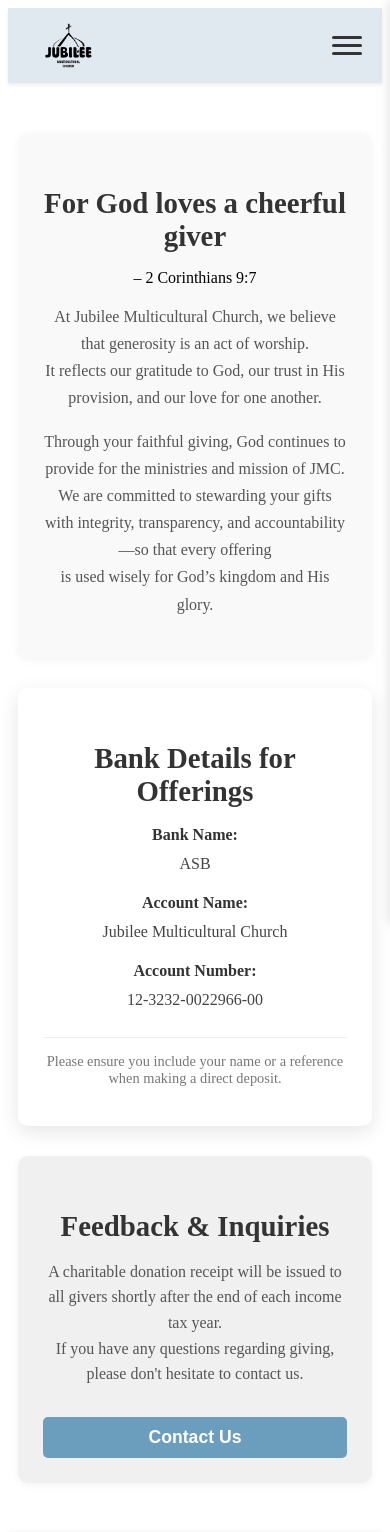
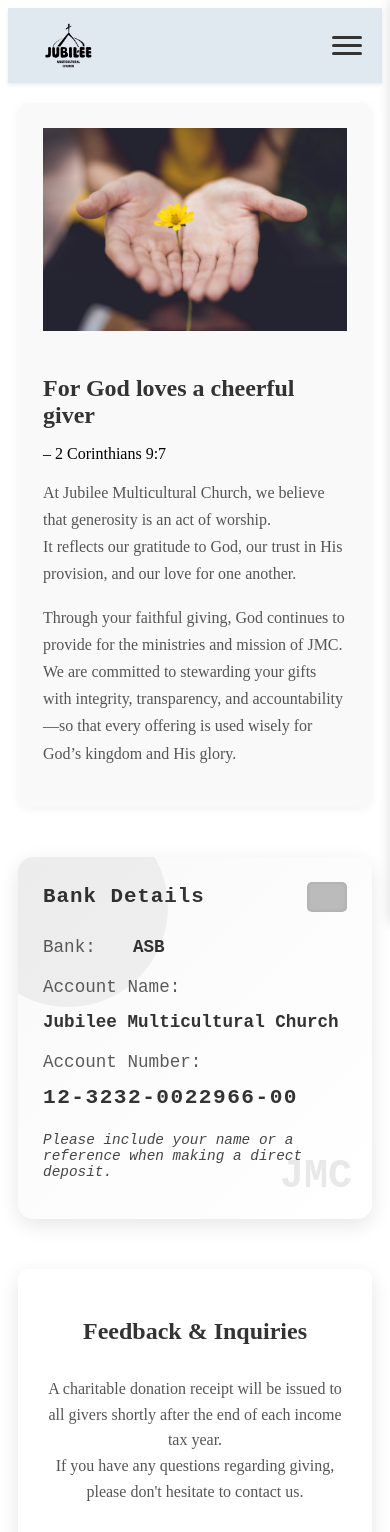
Before and after one commit to albert-newton-liu/jmc, a React (Vite) app: page /giving in a window 390 px wide. Shown: the top 1532 px of the page. Built offline with nearby package versions, Linux system fonts and the light colour scheme.

Commit message:
refine giving page

```diff
--- a/src/pages/About/AboutContentSection/index.jsx
+++ b/src/pages/About/AboutContentSection/index.jsx
@@ -39,7 +39,7 @@
             </AboutBlock>
 
             <AboutBlock
-                title="Vision statments"
+                title="Vision statements"
                 imageUrl="/images/about2.jpg"
                 imageLeft={false}
             >
--- a/src/pages/Giving/Giving.css
+++ b/src/pages/Giving/Giving.css
@@ -1,49 +1,44 @@
 /* src/pages/Giving.css */
 
 .giving-page-container {
-    padding: 40px 20px; /* Padding around the page content */
-    max-width: 1000px; /* Max width for the content for readability */
-    margin: 0 auto; /* Centers the page content */
-    text-align: center; /* Default text alignment for the page */
-    box-sizing: border-box; /* IMPORTANT: Ensures padding is included in the element's total width */
-}
-
-/* Top Image Section */
-.giving-top-image-container {
-    width: 100%;
-    margin-bottom: 50px; /* Space below the image */
-    overflow: hidden; /* Ensures image fits within its container */
-    border-radius: 10px; /* Slightly rounded corners for the image container */
-    box-shadow: 0 4px 15px rgba(0, 0, 0, 0.1); /* Soft shadow for the image */
-}
-
-.giving-banner-image {
-    width: 100%;
-    height: auto; /* Maintain aspect ratio */
-    display: block; /* Remove extra space below image */
-}
-
-/* Giving Words Section */
-.giving-words-section {
-    margin-bottom: 50px; /* Space below this section */
-    background-color: #f9f9f9; /* Light background for the text box */
-    padding: 30px;
-    border-radius: 10px;
-    box-shadow: 0 2px 10px rgba(0, 0, 0, 0.05); /* Subtle shadow */
-    text-align: left; /* Align text within this section to the left */
-    width: 100%; /* Ensure this section takes full width */
+    padding: 40px 20px;
+    max-width: 90%;
+    margin: 0 auto;
+    text-align: center;
     box-sizing: border-box;
 }
 
-.giving-words-section p {
-    text-align: center; /* This will center all paragraphs within this section */
+.giving-words-section-wrapper {
+    display: flex;
+    align-items: center;
+    gap: 30px;
+    margin-bottom: 40px;
+    padding: 40px;
+    background-color: #f9f9f9;
+    border-radius: 10px;
+    box-shadow: 0 2px 10px rgba(0, 0, 0, 0.05);
+    box-sizing: border-box;
+}
+
+.giving-section-icon {
+    width: 40%;
+    height: auto;
+    flex-shrink: 0;
+}
+
+.giving-words-content {
+    flex: 1;
 }
 
 .giving-words-title {
     font-size: 1.9em;
     color: #333;
     margin-bottom: 20px;
-    text-align: center; /* Center the title within its section */
+    text-align: left;
+}
+
+.giving-words-content p {
+    text-align: left;
 }
 
 .giving-words-text {
@@ -53,65 +48,30 @@
     margin-bottom: 15px;
 }
 
-/* Bank Information Section (using a consistent 'card' style) */
-.bank-info-section {
-    width: 100%; /* Ensures this section takes full width */
-    background-color: #ffffff;
-    padding: 40px;
-    border-radius: 10px;
-    box-shadow: 0 6px 20px rgba(0, 0, 0, 0.1);
-    margin-bottom: 50px;
-    text-align: center; /* Centers text inside the card, including bank details */
-    box-sizing: border-box;
-}
-
-.bank-info-section h3 {
-    font-size: 1.9em;
-    color: #333;
-    margin-bottom: 30px;
-    text-align: center; /* Center the title within its card */
-}
-
-.bank-detail-item {
-    font-size: 1.1em;
-    color: #555;
-    margin-bottom: 15px;
-    display: flex; /* Keeps strong and span inline */
-    align-items: flex-start; /* Aligns items to the start of the cross-axis */
-    gap: 8px;
-    line-height: 1.5;
-    justify-content: center; /* Centers the label and value horizontally */
-    flex-wrap: wrap; /* Allows label and value to wrap if space is limited */
-}
-
-.bank-detail-item strong {
-    color: #333;
-    flex-shrink: 0; /* Prevent label from shrinking */
-}
-
-.bank-info-value {
-    font-weight:lighter; /* Make the actual bank info values bold */
-    color: #444;
-}
-
-.bank-info-note {
-    font-size: 0.9em;
-    color: #777;
-    margin-top: 25px;
-    border-top: 1px solid #eee;
-    padding-top: 15px;
-    text-align: center; /* Center the note */
+/* New container for side-by-side cards */
+.info-cards-wrapper {
+    display: flex;
+    justify-content: center;
+    gap: 30px;
+    margin-bottom: 20px;
 }
 
 /* Feedback Section */
 .feedback-section {
-    width: 100%; /* Ensures this section takes full width */
-    background-color: #f0f0f0; /* Light grey background for feedback section */
+    flex: 1;
+    /* Allows the section to grow and shrink */
+    max-width: 60%;
+    background-color: #ffffff;
+    /* Consistent with the light card style */
     padding: 40px;
     border-radius: 10px;
-    box-shadow: 0 2px 10px rgba(0, 0, 0, 0.05);
-    margin-bottom: 40px; /* Space before the footer */
+    box-shadow: 0 6px 20px rgba(0, 0, 0, 0.1);
     box-sizing: border-box;
+    display: flex;
+    /* Using flex to align content */
+    flex-direction: column;
+    justify-content: space-between;
+    /* Pushes the button to the bottom */
 }
 
 .feedback-title {
@@ -126,13 +86,10 @@
     color: #555;
     line-height: 1.6;
     margin-bottom: 30px;
-    max-width: 800px; /* Still good to limit text width for readability, but can be adjusted */
-    margin-left: auto;
-    margin-right: auto;
 }
 
 .contact-us-button {
-    background-color: #6B9EBD; /* Your brand color */
+    background-color: #6B9EBD;
     color: #ffffff;
     padding: 12px 25px;
     border: none;
@@ -142,7 +99,8 @@
     cursor: pointer;
     transition: background-color 0.3s ease, transform 0.2s ease;
     display: inline-block;
-    align-items: center;
+    align-self: center;
+    /* Center the button within the flex container */
 }
 
 .contact-us-button:hover {
@@ -150,36 +108,192 @@
     transform: translateY(-2px);
 }
 
-/* Responsive adjustments */
+/* 银行卡样式 */
+.bank-card-container {
+    flex: 1;
+    /* Allows the card to grow and shrink */
+    max-width: 40%;
+    background: linear-gradient(135deg, #f9f9f9, #ffffff);
+    color: #333333;
+    padding: 30px;
+    border-radius: 15px;
+    box-shadow: 0 6px 20px rgba(0, 0, 0, 0.1);
+    position: relative;
+    overflow: hidden;
+    font-family: 'Courier New', Courier, monospace;
+    text-align: left;
+    display: flex;
+    flex-direction: column;
+}
+
+.bank-card-container::before {
+    content: '';
+    position: absolute;
+    top: -50px;
+    left: -50px;
+    width: 200px;
+    height: 200px;
+    background: rgba(0, 0, 0, 0.05);
+    border-radius: 50%;
+    transform: rotate(45deg);
+}
+
+.bank-card-header {
+    display: flex;
+    justify-content: space-between;
+    align-items: center;
+    margin-bottom: 20px;
+}
+
+.bank-card-title {
+    font-size: 1.5em;
+    font-weight: bold;
+    margin: 0;
+    letter-spacing: 1px;
+}
+
+.bank-card-chip {
+    width: 40px;
+    height: 30px;
+    background-color: #bbbbbb;
+    border-radius: 5px;
+    box-shadow: inset 0 0 5px rgba(0, 0, 0, 0.1);
+}
+
+.bank-card-details {
+    margin-bottom: 20px;
+    display: flex;
+    flex-direction: column;
+    gap: 10px;
+}
+
+.bank-card-row {
+    display: flex;
+    justify-content: space-between;
+    font-size: 1.1em;
+    line-height: 30px;
+}
+
+.detail-label {
+    opacity: 0.8;
+}
+
+.detail-value {
+    font-weight: bold;
+}
+
+.account-number {
+    font-size: 1.4em;
+    letter-spacing: 1.5px;
+}
+
+.bank-card-note {
+    font-size: 0.9em;
+    opacity: 0.9;
+    font-style: italic;
+    margin-top: auto;
+}
+
+.bank-card-logo {
+    position: absolute;
+    bottom: 20px;
+    right: 20px;
+    font-size: 2.5em;
+    font-weight: bold;
+    opacity: 0.1;
+}
+
+/* 响应式调整 */
+@media (max-width: 992px) {
+    .info-cards-wrapper {
+        flex-direction: column;
+        gap: 20px;
+    }
+
+    .feedback-section {
+        max-width: 100%;
+        order: 2;
+        /* Ensures Feedback Section is below the bank card */
+    }
+
+    .bank-card-container {
+        max-width: 100%;
+        order: 1;
+        /* Ensures Bank Card is above the feedback section */
+    }
+}
+
 @media (max-width: 768px) {
     .giving-page-container {
         padding: 30px 15px;
-        max-width: 100%; /* Ensure it doesn't exceed screen width */
+        max-width: 100%;
     }
-    .giving-words-section,
-    .bank-info-section,
+
+    .giving-words-section-wrapper {
+        flex-direction: column;
+        /* 小屏幕上垂直排列 */
+        align-items: center;
+        gap: 20px;
+        padding: 30px;
+    }
+
+    /* 小屏幕上图片重新占据较小空间 */
+    .giving-section-icon {
+        width: 100%;
+        /* 图片现在将与容器同宽 */
+    }
+
+    .giving-words-content {
+        text-align: center;
+    }
+
+    .giving-words-title {
+        font-size: 1.3em;
+        margin-bottom: 15px;
+    }
+
+    .giving-words-section-wrapper,
     .feedback-section {
         padding: 25px;
-        margin-bottom: 30px;
+        margin-bottom: 20px;
     }
-    .giving-words-title,
-    .bank-info-section h3, /* Ensure this matches your JSX h3 */
+
+    .bank-card-container {
+        padding: 25px;
+        margin: 30px auto;
+    }
+
+    .bank-card-title {
+        font-size: 1.3em;
+    }
+
+    .bank-card-details .bank-card-row:nth-child(1) {
+        margin-right: 60%;
+    }
+
+    .bank-card-details .bank-card-row:nth-child(2),
+    .bank-card-details .bank-card-row:nth-child(3) {
+        flex-direction: column;
+        align-items: flex-start;
+        gap: 5px;
+    }
+
+    .account-number {
+        font-size: 1.2em;
+    }
+
     .feedback-title {
-        font-size: 2em; /* Keep it consistent or adjust for smaller screens */
+        font-size: 2em;
         margin-bottom: 15px;
     }
+
     .giving-words-text,
-    .bank-detail-item,
     .feedback-text {
         font-size: 1em;
     }
-    .bank-detail-item {
-        flex-direction: column; /* Stack label and value on small screens */
-        align-items: center; /* Center stacked items horizontally */
-        gap: 5px;
-    }
+
     .contact-us-button {
-        width: 100%; /* Full width button on small screens */
+        width: 100%;
         padding: 10px 20px;
     }
 }
@@ -188,12 +302,13 @@
     .giving-page-container {
         padding: 20px 10px;
     }
+
     .giving-top-image-container {
-        margin-bottom: 30px;
+        margin-bottom: 20px;
     }
+
     .giving-words-title,
-    .bank-info-section h3, /* Ensure this matches your JSX h3 */
     .feedback-title {
-        font-size: 1.8em;
+        font-size: 1.5em;
     }
 }
--- a/src/pages/Giving/index.jsx
+++ b/src/pages/Giving/index.jsx
@@ -8,48 +8,30 @@
 
   return (
     <div className="giving-page-container">
-      {/* Top Image Section */}
-      <div className="giving-top-image-container">
-        {/* <img
-          src="/images/giving1.jpg" // Placeholder image URL
-          alt="Giving Banner"
-          className="giving-banner-image"
-        /> */}
-      </div>
-
-      {/* Giving Words Section */}
-      <div className="giving-words-section">
+      <div className="giving-words-section-wrapper">
+        <img
+          src="/images/giving.jpg"
+          alt="Giving Icon"
+          className="giving-section-icon"
+        />
+        <div className="giving-words-content">
           <h3 className="giving-words-title">For God loves a cheerful giver</h3>
           <p>– 2 Corinthians 9:7</p>
           <p className="giving-words-text">
-          At Jubilee Multicultural Church, we believe that generosity is an act of worship. <br/>
+            At Jubilee Multicultural Church, we believe that generosity is an act of worship.<br/>
             It reflects our gratitude to God, our trust in His provision, and our love for one another.
           </p>
           <p className="giving-words-text">
             Through your faithful giving, God continues to provide for the ministries and mission of JMC. <br/>
-          We are committed to stewarding your gifts with integrity, transparency, and accountability—so that every offering <br/>
+            We are committed to stewarding your gifts with integrity, transparency, and accountability—so that every offering
             is used wisely for God’s kingdom and His glory.
           </p>
         </div>
-
-      {/* Bank Information Section */}
-      <div className="bank-info-section card"> {/* Using 'card' class for consistent styling */}
-        <h3>Bank Details for Offerings</h3>
-        <div className="bank-detail-item">
-          <strong>Bank Name:</strong> <span className="bank-info-value">ASB</span>
-        </div>
-        <div className="bank-detail-item">
-          <strong>Account Name:</strong> <span className="bank-info-value">Jubilee Multicultural Church</span>
-        </div>
-        <div className="bank-detail-item">
-          <strong>Account Number:</strong> <span className="bank-info-value">12-3232-0022966-00</span>
-        </div>
-        <p className="bank-info-note">
-          Please ensure you include your name or a reference when making a direct deposit.
-        </p>
       </div>
 
-      {/* Feedback Section */}
+      {/* New container for side-by-side layout */}
+      <div className="info-cards-wrapper">
+          {/* Feedback Section - Now on the left */}
           <div className="feedback-section">
             <h3 className="feedback-title">Feedback & Inquiries</h3>
             <p className="feedback-text">
@@ -61,6 +43,36 @@
               Contact Us
             </button>
           </div>
+
+          {/* Bank Card Section - Now on the right */}
+          <div className="bank-card-container">
+            <div className="bank-card-header">
+              <p className="bank-card-title">Bank Details</p>
+              <div className="bank-card-chip"></div>
+            </div>
+
+            <div className="bank-card-details">
+              <div className="bank-card-row">
+                <span className="detail-label">Bank:</span>
+                <span className="detail-value">ASB</span>
+              </div>
+              <div className="bank-card-row">
+                <span className="detail-label">Account Name:</span>
+                <span className="detail-value">Jubilee Multicultural Church</span>
+              </div>
+              <div className="bank-card-row">
+                <span className="detail-label">Account Number:</span>
+                <span className="detail-value account-number">12-3232-0022966-00</span>
+              </div>
+            </div>
+
+            <p className="bank-card-note">
+              Please include your name or a reference when making a direct deposit.
+            </p>
+
+            <div className="bank-card-logo">JMC</div>
+          </div>
+      </div>
     </div>
   );
 };
```
Also changed, not shown: public/images/giving.jpg. Lines whose indentation alone changed are shown as unchanged.
